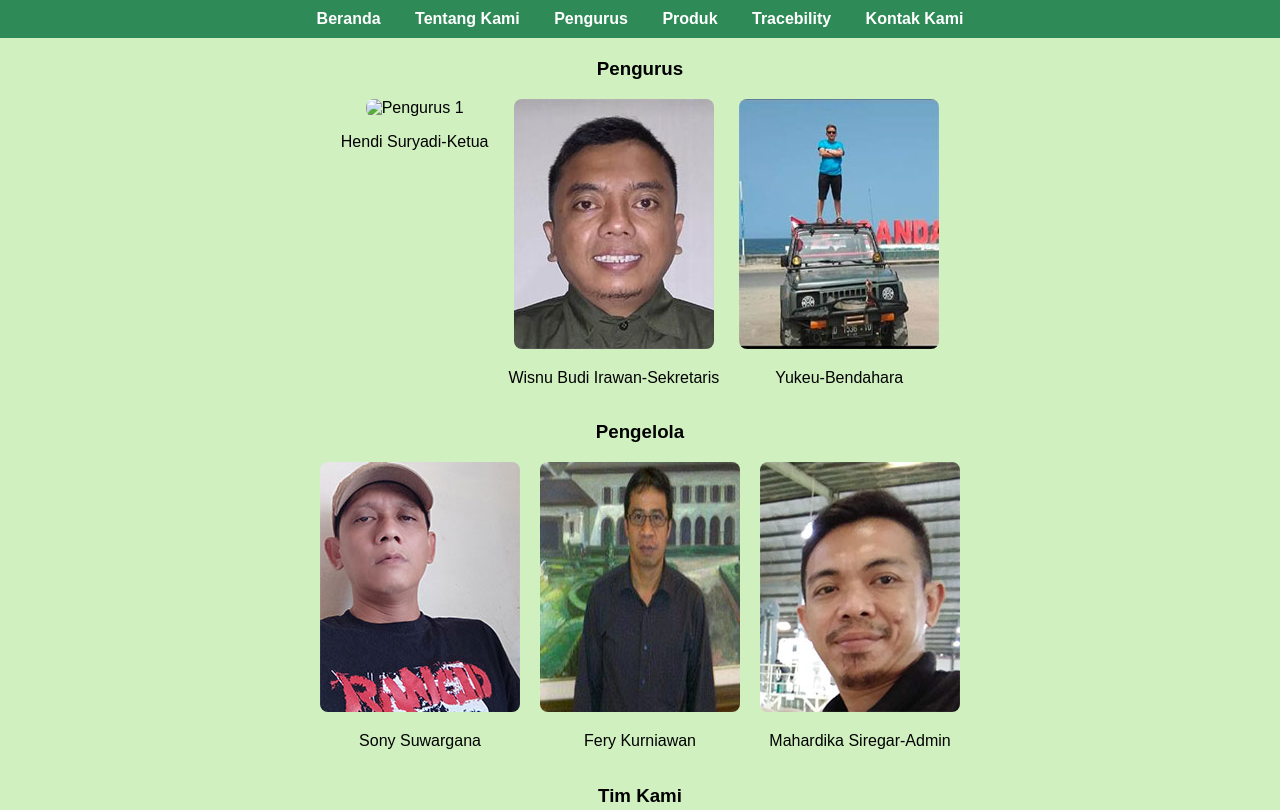
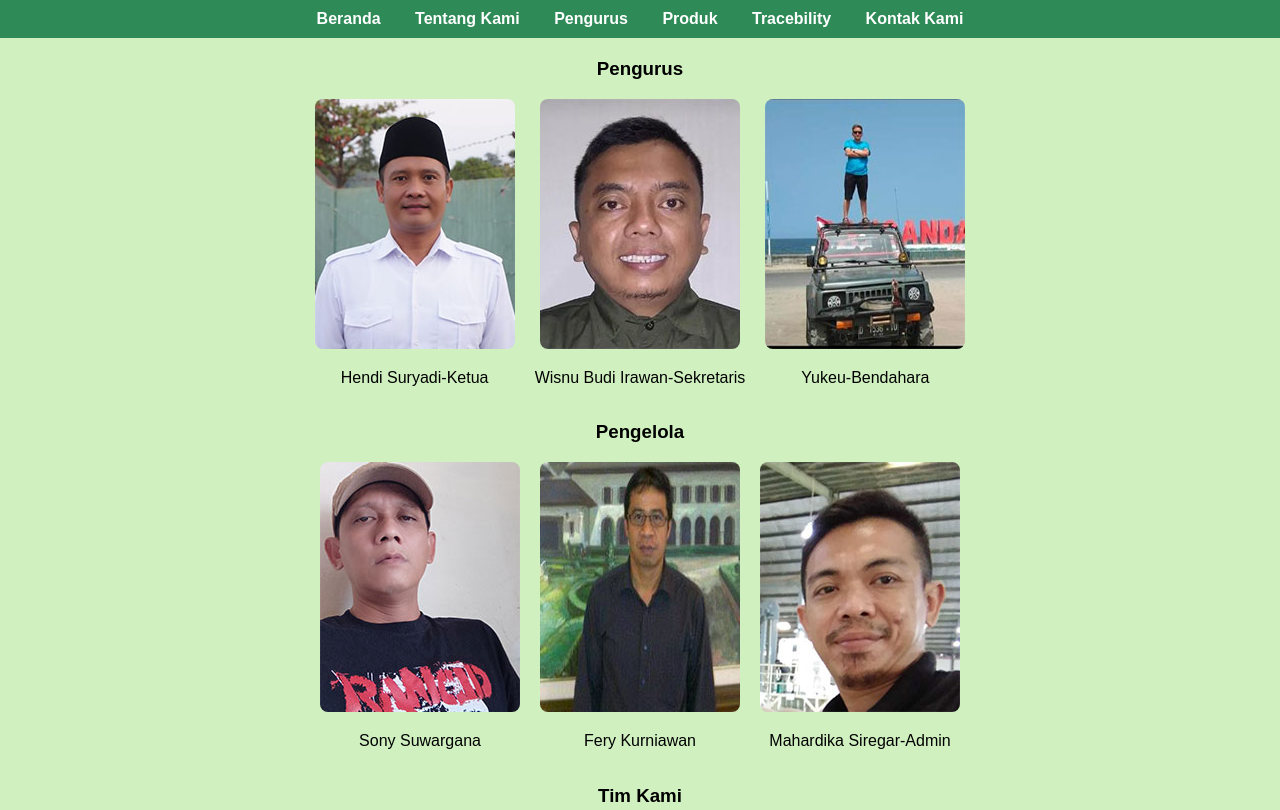
Before and after one commit to koperasijapco/koperasijapco.github.io, a plain HTML site: page pengurus.html in a window 1280 px wide. Shown: the top 810 px of the page. Drawn offline with Linux system fonts and the light colour scheme; files whose address does not match are found by name.

Commit message:
Update pengurus.html

```diff
--- a/pengurus.html
+++ b/pengurus.html
@@ -34,7 +34,7 @@
             <h3>Pengurus</h3>
             <div class="team">
                 <div>
-                    <img src="image/ketua.jpg" alt="Pengurus 1">
+                    <img src="ketua.jpg" alt="Pengurus 1">
                     <p>Hendi Suryadi-Ketua</p>
                 </div>
                 <div>
```
